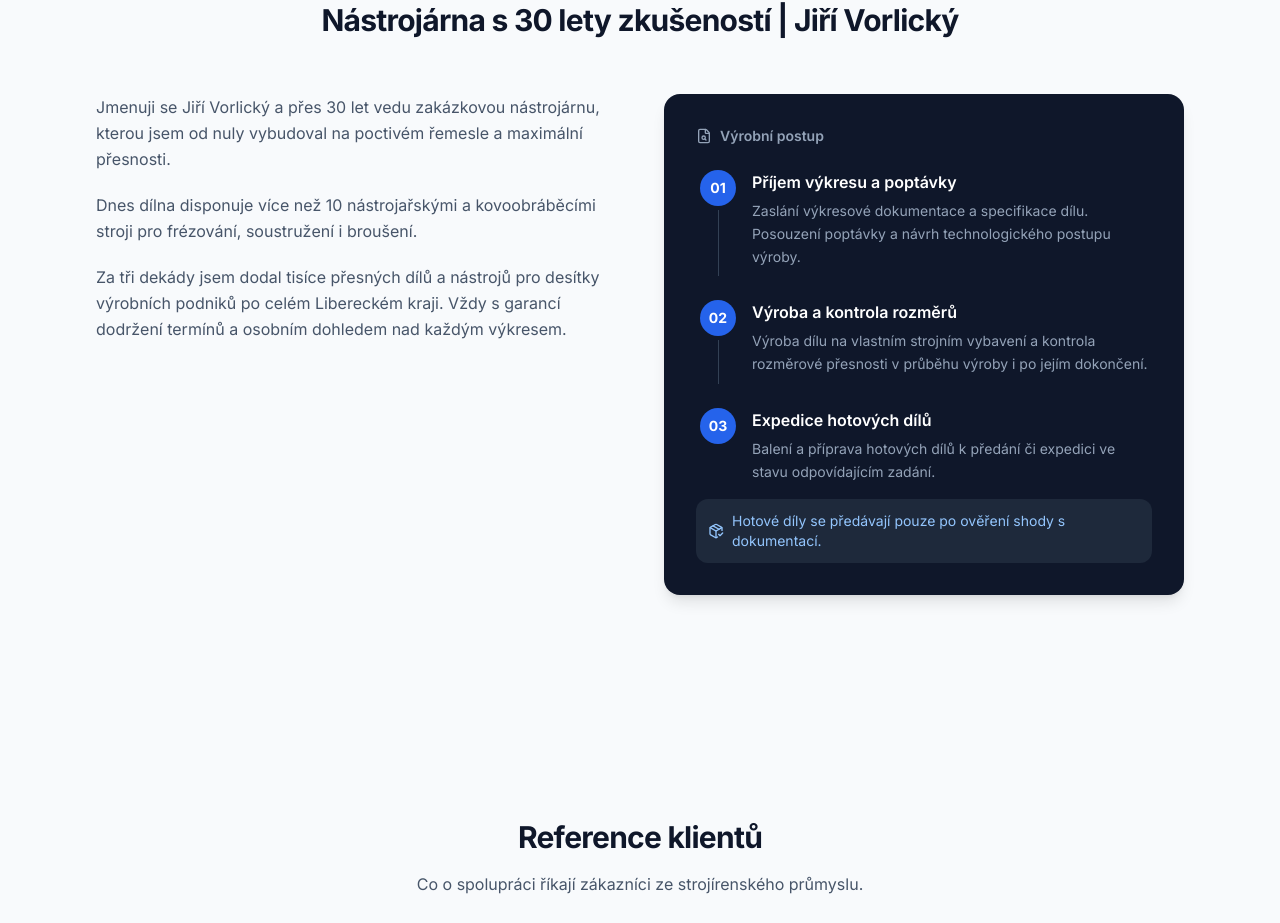
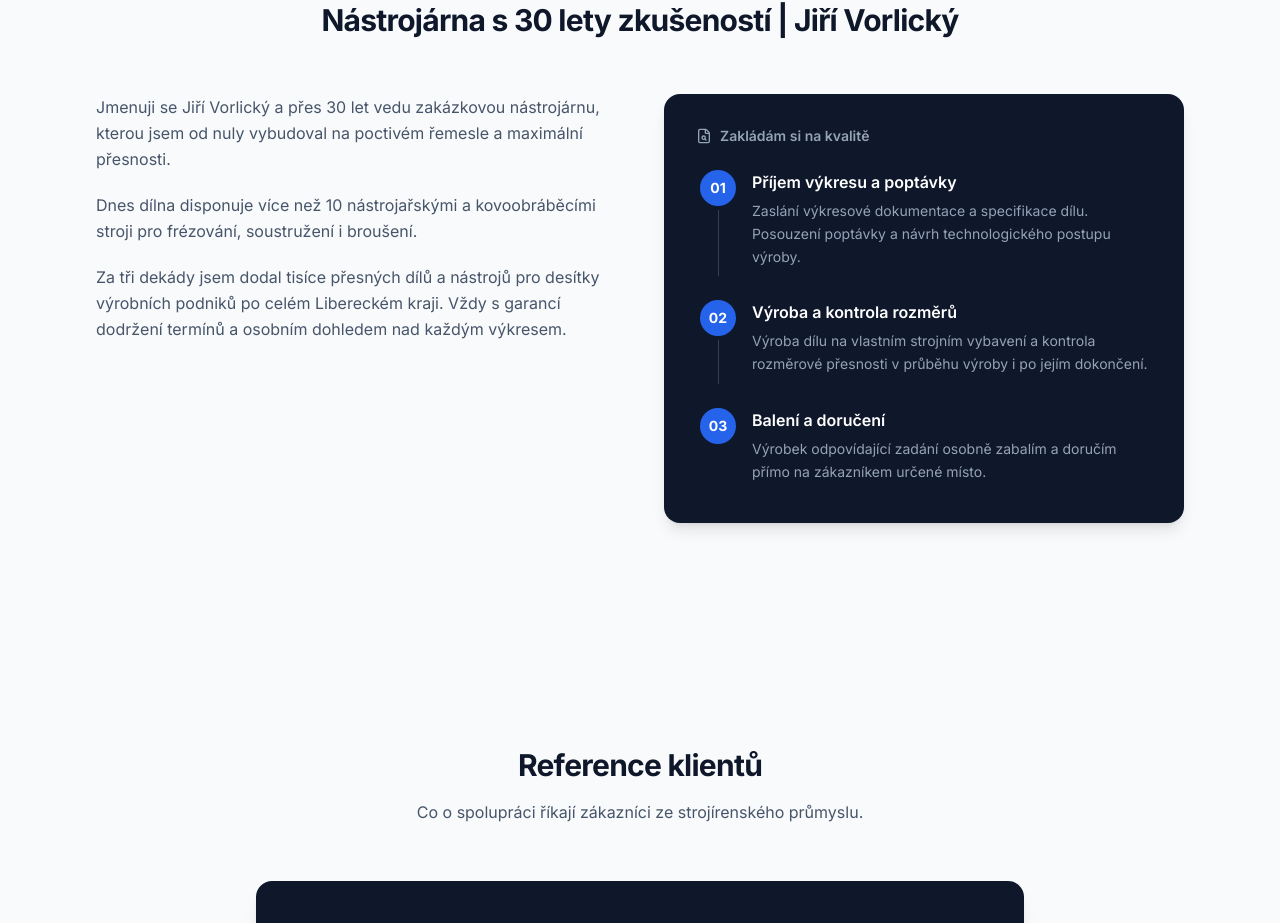
Before and after one commit to L1xor/Vorlick-, a Next.js app: page / in a window 1280 px wide. Shown: the part 1757-2680 px from the top of the page. Built offline with nearby package versions, Linux system fonts and the light colour scheme.

Commit message:
Update PrecisionSection.tsx

```diff
--- a/src/components/sections/PrecisionSection.tsx
+++ b/src/components/sections/PrecisionSection.tsx
@@ -1,4 +1,4 @@
-import { FileSearch, PackageCheck } from "lucide-react";
+import { FileSearch } from "lucide-react";
 
 interface ProcessStep {
   number: string;
@@ -21,9 +21,9 @@ const PROCESS_STEPS: ProcessStep[] = [
   },
   {
     number: "03",
-    title: "Expedice hotových dílů",
+    title: "Balení a doručení",
     description:
-      "Balení a příprava hotových dílů k předání či expedici ve stavu odpovídajícím zadání.",
+      "Výrobek odpovídající zadání osobně zabalím a doručím přímo na zákazníkem určené místo.",
   },
 ];
 
@@ -58,7 +58,7 @@ export default function PrecisionSection() {
           <div className="rounded-2xl bg-slate-900 p-6 shadow-lg sm:p-8">
             <div className="mb-6 flex items-center gap-2 text-sm font-semibold text-slate-400">
               <FileSearch className="h-4 w-4" />
-              Výrobní postup
+              Zakládám si na kvalitě
             </div>
             <ol className="space-y-6">
               {PROCESS_STEPS.map((step, index) => (
@@ -82,10 +82,6 @@ export default function PrecisionSection() {
                 </li>
               ))}
             </ol>
-            <div className="mt-2 flex items-center gap-2 rounded-lg bg-slate-800 p-3 text-sm text-blue-300">
-              <PackageCheck className="h-4 w-4 flex-shrink-0" />
-              <span>Hotové díly se předávají pouze po ověření shody s dokumentací.</span>
-            </div>
           </div>
         </div>
       </div>
```
